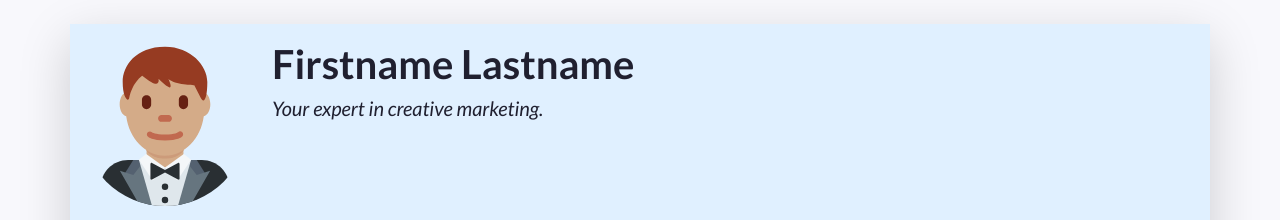
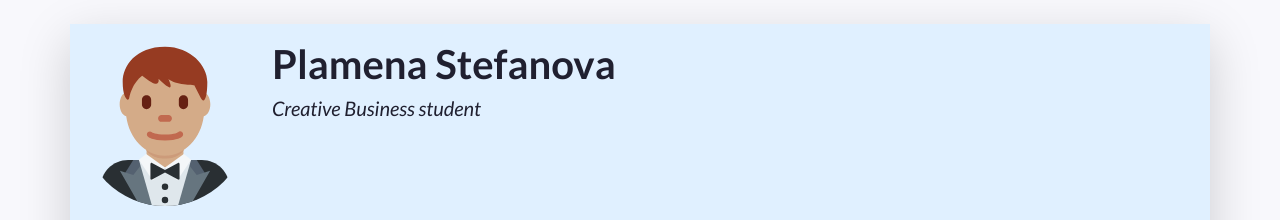
Before and after one commit to plamena1910/Plamena-Stefanova-cv, a plain HTML site: page index.html in a window 1280 px wide. Shown: the top 220 px of the page. Drawn offline with nearby package versions, Linux system fonts and the light colour scheme.

Commit message:
Update index.html

```diff
--- a/index.html
+++ b/index.html
@@ -54,8 +54,8 @@
           A container to wrap around your name and tagline. Full-width at small size, then columns of increasing size.
         -->
         <div class="col-12 col-sm-8 col-md-9 col-lg-10 my-3 header-content">
-          <h1 class="fw-bolder">Firstname Lastname</h1>
-          <h5 class="fst-italic tagline">Your expert in creative marketing.</h5>
+          <h1 class="fw-bolder">Plamena Stefanova&nbsp;</h1>
+          <h5 class="fst-italic tagline">Creative Business student&nbsp;&nbsp;</h5>
         </div>
       </header>
 
```
